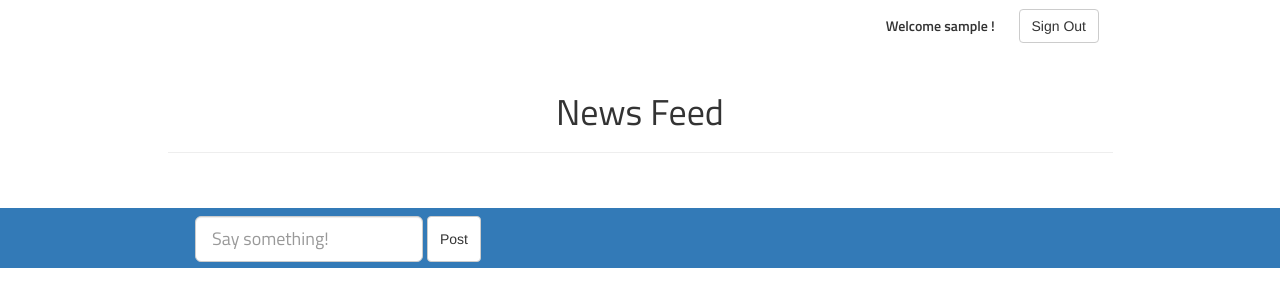
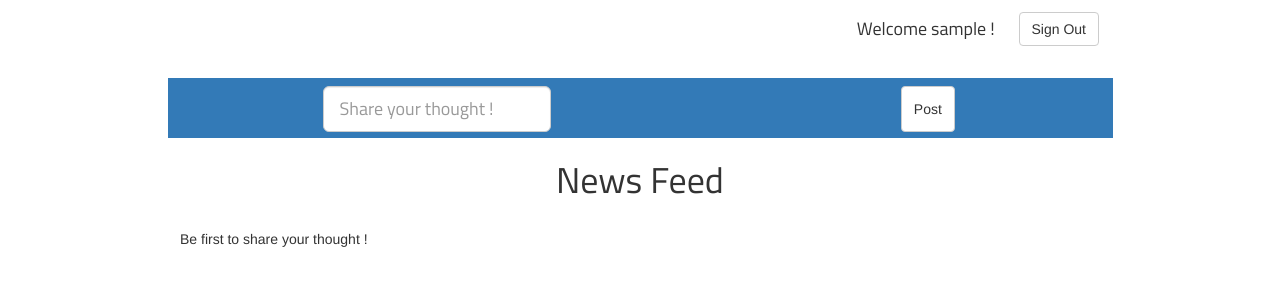
Before and after one commit to pate0359/MicroBlog, a PHP site: page / in a window 1280 px wide; the page is wider, and only the part inside the window is pictured. Shown: the top 307 px of that part. Run offline with PHP 8.4, Linux system fonts and the light colour scheme; the visitor is signed in with stand-in values (Sample User, id 1); data that the repository does not hold is empty; some libraries are stand-ins or nearby versions.

Commit message:
error dialog
not completed

```diff
--- a/config.php
+++ b/config.php
@@ -14,7 +14,6 @@ try
 	echo "Database connection error : ".$err->getMessage();
 }
 
-
 //$bd = mysql_connect($mysql_hostname, $mysql_user, $mysql_password) or die("Opps some thing went wrong");
 //mysql_select_db($mysql_database, $bd) or die("Opps some thing went wrong");
 
--- a/css/style.css
+++ b/css/style.css
@@ -90,12 +90,14 @@ body {
 
 /* Set the fixed height of the footer here */
 #footer {
-	margin-top: 15px;
+/*	margin-top: 0px;*/
   height: 60px;
   background-color: #337AB7;
 	color: #eee;
-	bottom: 0;
-	padding-bottom: 60px;
+/*	top: 0;*/
+/*	margin-bottom: 20px;*/
+/*	bottom: 0;*/
+/*	padding-bottom: 60px;*/
 }
 
 /*
@@ -105,3 +107,18 @@ body {
 	background-color: #337AB7;
 }
 */
+#err_dialog {
+	position: absolute;
+	z-index: 9999;
+	top: 0;
+	left: 0;
+	right: 0;
+	background: #3498db;
+	text-align: center;
+	line-height: 2.5;
+	overflow: hidden;
+	color: white;
+	-webkit-box-shadow: 0 0 5px black;
+	-moz-box-shadow: 0 0 5px black;
+	box-shadow: 0 0 5px black;
+}
--- a/index.php
+++ b/index.php
@@ -1,4 +1,5 @@
 <?PHP
+ob_start();
 	if (session_status() == PHP_SESSION_NONE) {
     	session_start();
 	}
@@ -11,7 +12,7 @@ if(isset($_SESSION['login_user']))
 	$nav='<div id="pageNav" class="row margin-top-2 col-lg-10 col-lg-offset-1">
 							<div class="nav navbar navbar-right">
 							<form class="navbar-form ">
-							<label class="control-label margin-left-10 margin-right-20" for="parameterValue">Welcome '.$_SESSION['login_user'].' !</label>
+							<label class="control-label margin-left-10 margin-right-20" for="parameterValue"><h4>Welcome '.$_SESSION['login_user'].' !</h4></label>
 							<input type="submit" name="btnSignOut" value="Sign Out" class="btn btn-default">
 							</form>
 							</div>
@@ -59,35 +60,17 @@ if(isset($_SESSION['login_user']))
 				</div>
 			</div>
 <!--			</div>-->
-
-
 			<div class="row margin-top-2">
 				<div class="col-lg-10 col-lg-offset-1">
-
-					<h1>News Feed </h1>
-					<hr>
-					</br>
-				</div>
-			</div>
-
-		<div class="messageview">
-
 			<?PHP
-				fetchMessage(); //echo $messages;
-			?>
-
-		</div>
-		</div>
-
-	<?PHP
 		if(isset($_SESSION['login_user']))
 		{
 			$footer='<div id="footer">
 			<div class="container">
 			<div class="row col-lg-10 col-lg-offset-1">
 			<form class="navbar-form" method="POST" action="index.php">
-			<div class="form-group form-group-lg">
-			<input type="text" name="message" id="message" class="form-control input-lg chat-input" placeholder="Say something!">
+			<div class="form-group-lg col-lg-8">
+			<input type="text" name="message" id="message" class="form-control input-xlg chat-input" placeholder="Share your thought !">
 			</div>
 			<input type="submit" name="Post" value="Post" class="btn btn-default input-lg">
 			</form>
@@ -97,7 +80,29 @@ if(isset($_SESSION['login_user']))
 			echo $footer;
 		}
 	?>
+				</div>
+			</div>
 
+
+			<div class="row margin-top-2">
+				<div class="col-lg-10 col-lg-offset-1">
+
+					<h1>News Feed </h1>
+<!--					<hr>-->
+					</br>
+				</div>
+			</div>
+
+		<div class="messageview">
+			<div class="col-lg-10 col-lg-offset-1">
+			<?PHP
+				fetchMessage(); //echo $messages;
+			?>
+				</div>
+		</div>
+		</div>
+
+	<div id="err_dialog"></div>
 	</div>
 
 	<link rel='stylesheet prefetch' href='https://maxcdn.bootstrapcdn.com/bootstrap/3.3.1/css/bootstrap.min.css'>
@@ -106,6 +111,7 @@ if(isset($_SESSION['login_user']))
 	<script src="//code.jquery.com/jquery-1.11.0.min.js"></script>
 	<script src="js/bootstrap.min.js"></script>
 	<script src="js/index.js"></script>
+	<script type="text/javascript" src="js/error.js"></script>
 
 </body>
 
--- /dev/null
+++ b/js/error.js
@@ -0,0 +1,17 @@
+function errorMessage()
+{
+	alert(err);
+	//Error message pop up
+		var errorDiv = document.querySelector("#err_dialog");
+		if (!errorDiv) {
+			errorDiv = document.createElement("div");
+			errorDiv.setAttribute("id", "err_dialog");
+			document.body.appendChild(errorDiv);
+		}
+		errorDiv.style.display = 'block';
+		errorDiv.innerHTML = "hello"; //err;
+		//set timeout for error msg
+		setTimeout(function () {
+			errorDiv.style.display = 'none';
+		}, 3000); //3secs
+}
--- a/login.php
+++ b/login.php
@@ -1,5 +1,5 @@
 <?PHP
-
+ob_start();
 
 	if (isset($_REQUEST['Submit'])) //here give the name of your button on which you would like    //to perform action.
 	{
@@ -140,13 +140,19 @@ function fetchMessage()
 	$result = $pdo_link->query($sql);
 	$row = $result->fetch(PDO::FETCH_ASSOC);
 
+	$count = $result->rowCount();
+	if($count == 0)
+	{
+		$messages="Be first to share your thought ! ";
+	}
+
 	 while( $row = $result->fetch() )
      {
 		 $userName=getUserName($row['user_id']);
 		 $timestamp= $row['time_stamp'];
 
 //		 $datetime = date('Y-m-j g:i:s', $timestamp);
-		 $datetime = date("Y-m-j g:i:s",strtotime($timestamp));
+		 $datetime = date("Y-m-j g:i a",strtotime($timestamp));
 
 //		 echo $datetime;
 		 $messages = $messages . "<div class=\"row margin-top-2\">
@@ -174,5 +180,4 @@ function getUserName($userId)
 //	echo $username;
 	return $username;
 	}
-
 ?>
```
Also changed, not shown: index1.php (deleted, +0 -13 lines), signup.php (+13 -5 lines).
